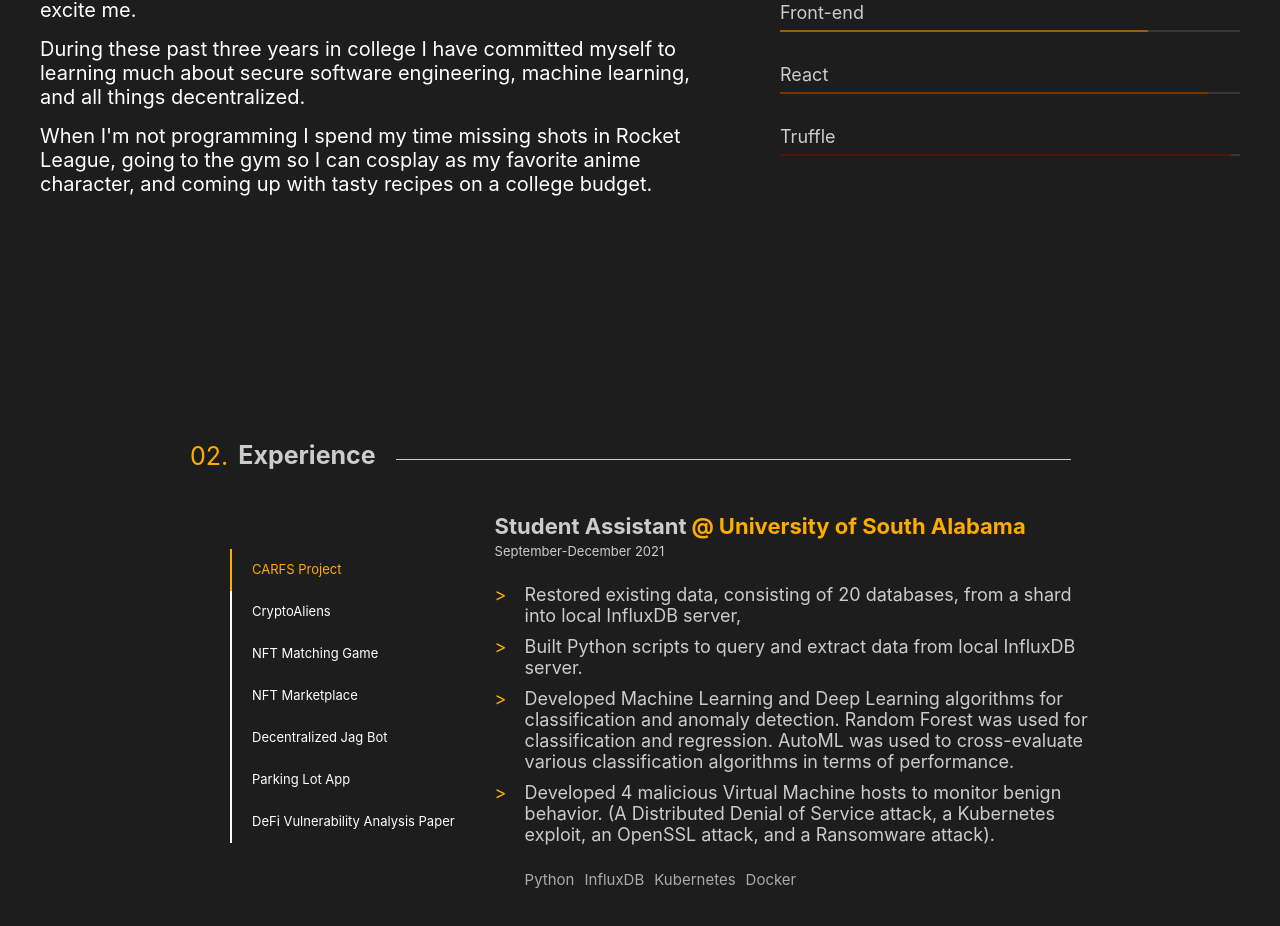
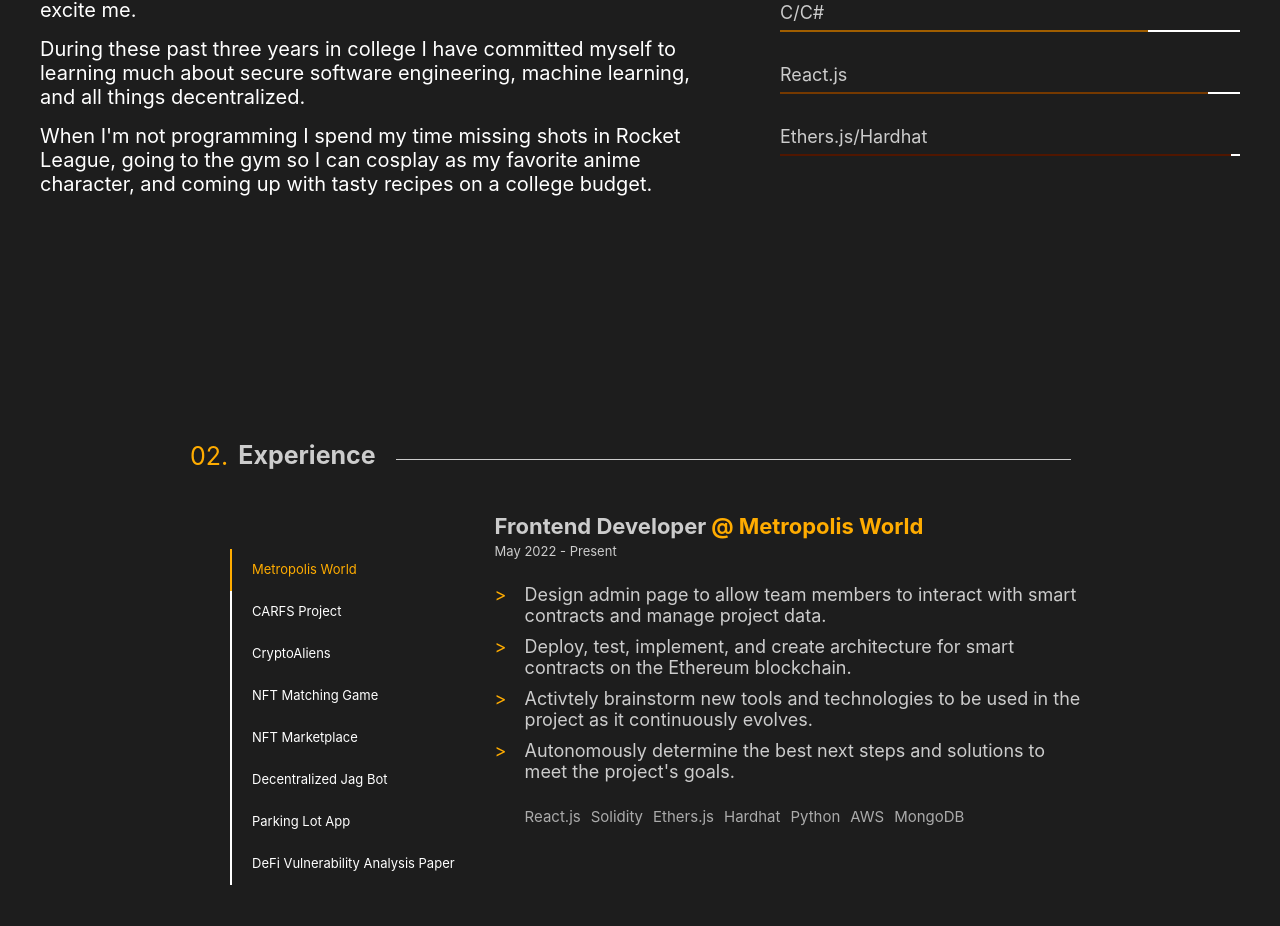
Before and after one commit to JTStephens18/web_portfolio, a React (Create React App) app: page / in a window 1280 px wide. Shown: the part 1149-2075 px from the top of the page. Built offline with nearby package versions, Linux system fonts and the light colour scheme.

Commit message:
Updated work experience and skill bars

```diff
--- a/public/index.html
+++ b/public/index.html
@@ -24,7 +24,7 @@
       work correctly both with client-side routing and a non-root public URL.
       Learn how to configure a non-root public URL by running `npm run build`.
     -->
-    <title>React App</title>
+    <title>Justin Stephens</title>
   </head>
   <body>
     <noscript>You need to enable JavaScript to run this app.</noscript>
--- a/src/App.css
+++ b/src/App.css
@@ -408,7 +408,7 @@ html {
 }
 
 .chart footer {
-  background-color: #373737;
+  background-color: white;
   height: 2px;
 }
 
--- a/src/components/About.js
+++ b/src/components/About.js
@@ -52,7 +52,7 @@ class About extends Component {
                     </Fade>
                     <Fade right delay={100}>
                     <div className='chart'>
-                        <span>Front-end</span>
+                        <span>C/C#</span>
                         <footer className='third-footer'>
                             <div></div>
                         </footer>
@@ -60,7 +60,7 @@ class About extends Component {
                     </Fade>
                     <Fade right delay={100}>
                     <div className='chart'>
-                        <span>React</span>
+                        <span>React.js</span>
                         <footer className='fourth-footer'>
                             <div></div>
                         </footer>
@@ -68,7 +68,7 @@ class About extends Component {
                     </Fade>
                     <Fade right delay={100}>
                     <div className='chart'>
-                        <span>Truffle</span>
+                        <span>Ethers.js/Hardhat</span>
                         <footer className='fifth-footer'>
                             <div></div>
                         </footer>
--- a/src/components/Experience.js
+++ b/src/components/Experience.js
@@ -16,6 +16,9 @@ class Experience extends Component {
                     <Tabs selectedTabClassName='tab-selected'>
                     <div className='experience-tablist'>
                         <TabList>
+                            <Tab className="tablist-item">
+                                <Fade bottom delay={50}>Metropolis World</Fade>
+                            </Tab>
                             <Tab className="tablist-item tab0">
                                 <Fade bottom delay={200}>CARFS Project</Fade>
                             </Tab>
@@ -41,6 +44,55 @@ class Experience extends Component {
                     </div>
                     <div className='tab-panels'>
                         <TabPanel>
+                            <div className='tab-panel'>
+                                <Fade bottom delay={100}>
+                                    <h3 className="project-title">
+                                        Frontend Developer
+                                        <h3 className='project-title-link'>
+                                            @
+                                            <a href="https://metropolisworld.io/">
+                                                Metropolis World
+                                            </a>
+                                        </h3>
+                                    </h3>
+                                </Fade>
+                                <Fade bottom delay={200}>
+                                    <p className='project-time'>
+                                        May 2022 - Present
+                                    </p>
+                                </Fade>
+                                <Fade bottom={300}>
+                                    <div className="project-details">
+                                        <ul>
+                                            <li>
+                                                Design admin page to allow team members to interact with smart contracts and manage project data.
+                                            </li>
+                                            <li>
+                                                Deploy, test, implement, and create architecture for smart contracts on the Ethereum blockchain.
+                                            </li>
+                                            <li>
+                                                Activtely brainstorm new tools and technologies to be used in the project as it continuously evolves.
+                                            </li>
+                                            <li>
+                                                Autonomously determine the best next steps and solutions to meet the project's goals.
+                                            </li>
+                                        </ul>
+                                    </div>
+                                </Fade>
+                                <Fade bottom delay={600}>
+                                    <ul className="project-tech-list">
+                                        <li>React.js</li>
+                                        <li>Solidity</li>
+                                        <li>Ethers.js</li>
+                                        <li>Hardhat</li>
+                                        <li>Python</li>
+                                        <li>AWS</li>
+                                        <li>MongoDB</li>
+                                    </ul>
+                                </Fade>
+                            </div>
+                        </TabPanel>
+                        <TabPanel>
                         <div className="tabpanel-0">
                             <Fade bottom delay={200}>
                             <h3 className='project-title'>
@@ -55,7 +107,7 @@ class Experience extends Component {
                             </Fade>
                             <Fade bottom delay={300}>
                             <p className='project-time'>
-                                September-December 2021
+                                September 2021 - May 2022
                             </p>
                             </Fade>
                             <Fade bottom delay={400}>
```
Also changed, not shown: 1 other file (tests, documents, lock files or other folders).
